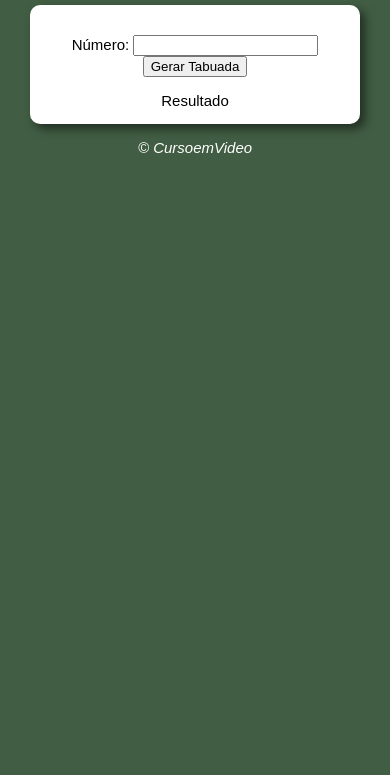
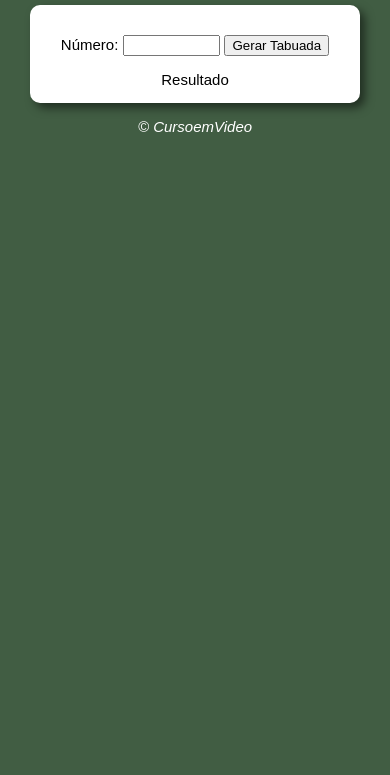
Before and after one commit to tarrasjose/tabuada, a plain HTML site: page index.html in a window 390 px wide. Shown: the part 69-844 px from the top of the page. Drawn offline with Linux system fonts and the light colour scheme.

Commit message:
Update estilo.css

```diff
--- a/estilo.css
+++ b/estilo.css
@@ -30,4 +30,8 @@ footer {
     section {
         width: 80%;
     }
+
+    input {
+        width: 30%;
+    }
 }
```
